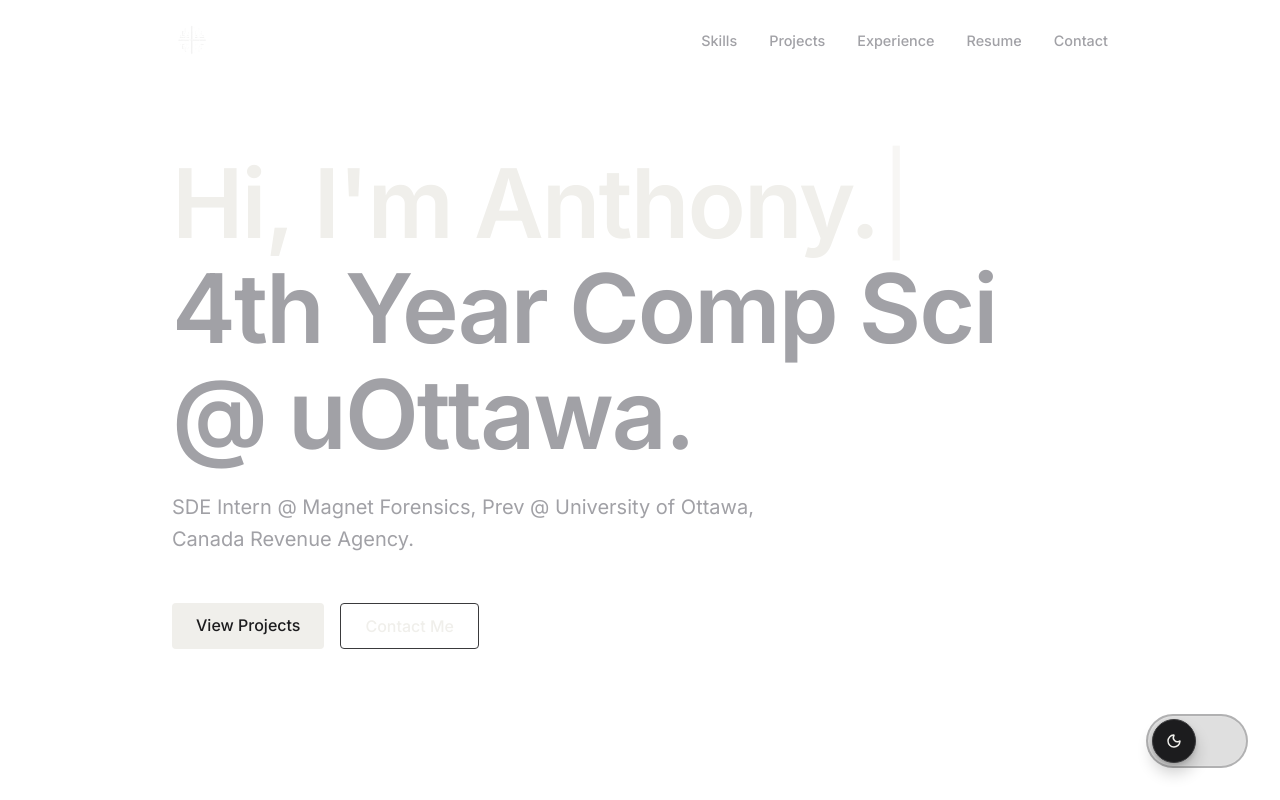
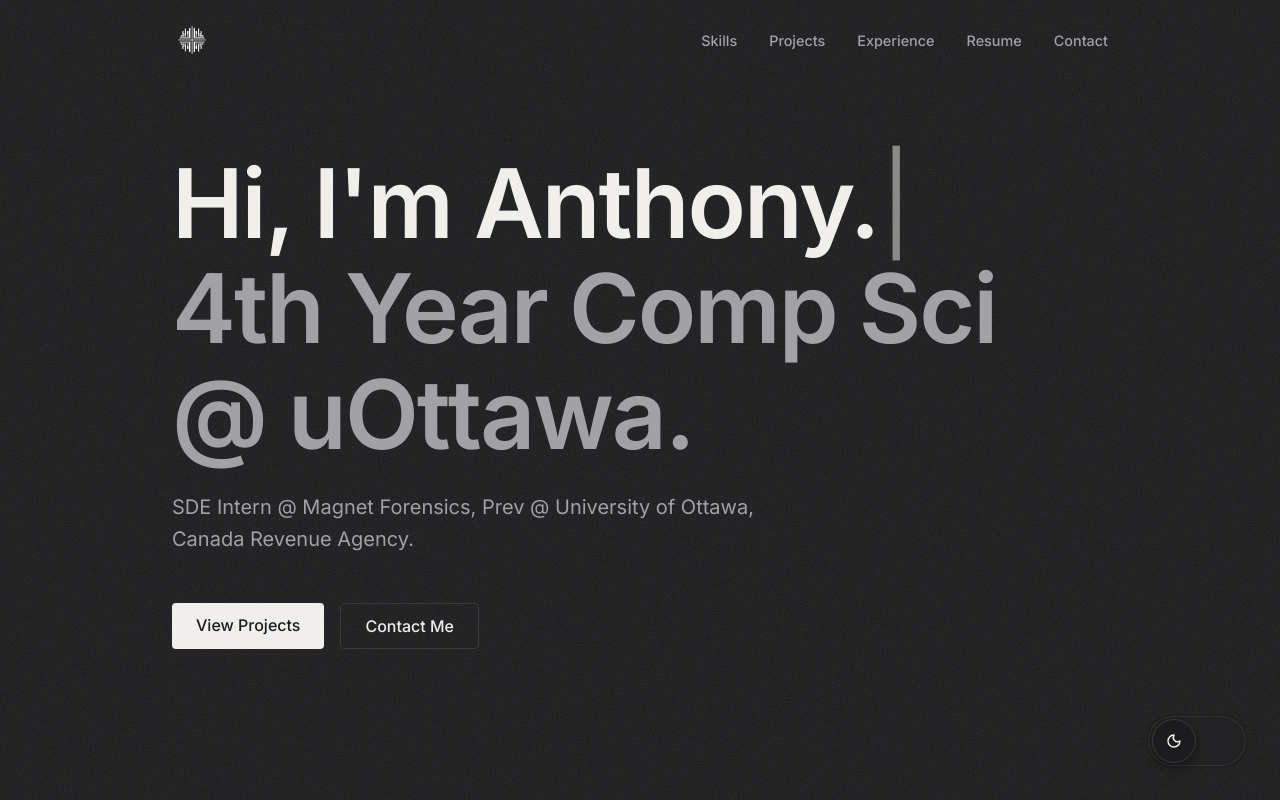
Before and after one commit to Ayprusss/AnthonyLe, a React (Create React App) app: page / in a window 1280 px wide. Shown: the top 800 px of the page. Built offline with nearby package versions, Linux system fonts and the light colour scheme.

Commit message:
added a global background layer and gave in an svg filter definition - also added test cases change

```diff
--- a/src/Pages/Home/Home.js
+++ b/src/Pages/Home/Home.js
@@ -1,5 +1,6 @@
 import React, { useEffect, useState } from 'react';
 import './Home.css';
+import '../../Components/GrainOverlay.css';
 import Navbar from '../../Components/Navbar';
 import Hero from '../../Components/Hero';
 import Skills from '../../Components/Skills';
@@ -7,6 +8,7 @@ import Projects from '../../Components/Projects';
 import Experience from '../../Components/Experience';
 import Resume from '../../Components/Resume';
 import Contact from '../../Components/Contact';
+import PaintStrokeBackground from '../../Components/PaintStrokeBackground';
 
 const Home = () => {
   const [mode, setMode] = useState(() => {
@@ -52,10 +54,44 @@ const Home = () => {
 
   return (
     <div className="home-container">
+      {/* ── Global background layers ── */}
+      <div
+        className="base-bg"
+        aria-hidden="true"
+        style={{
+          position: 'fixed',
+          inset: 0,
+          zIndex: -3,
+          backgroundColor: 'var(--bg-color)',
+          transition: 'background-color 0.8s ease'
+        }}
+      />
+      <PaintStrokeBackground />
+
+      {/* SVG filter definition (invisible) */}
+      <svg style={{ position: 'absolute', width: 0, height: 0 }} aria-hidden="true">
+        <filter id="grainFilter">
+          <feTurbulence
+            type="fractalNoise"
+            baseFrequency="0.65"
+            numOctaves="3"
+            stitchTiles="stitch"
+          />
+          <feColorMatrix
+            type="saturate"
+            values="0"
+          />
+        </filter>
+      </svg>
+      <div className="grain-overlay" aria-hidden="true" />
+
+      {/* ── Navigation ── */}
       <Navbar
         mode={mode}
         onToggleMode={() => setMode((currentMode) => (currentMode === 'dark' ? 'light' : 'dark'))}
       />
+
+      {/* ── Content sections ── */}
       <main>
         <div id="hero"><Hero /></div>
         <div id="skills"><Skills /></div>
```
Also changed, not shown: 1 other file (tests, documents, lock files or other folders).
